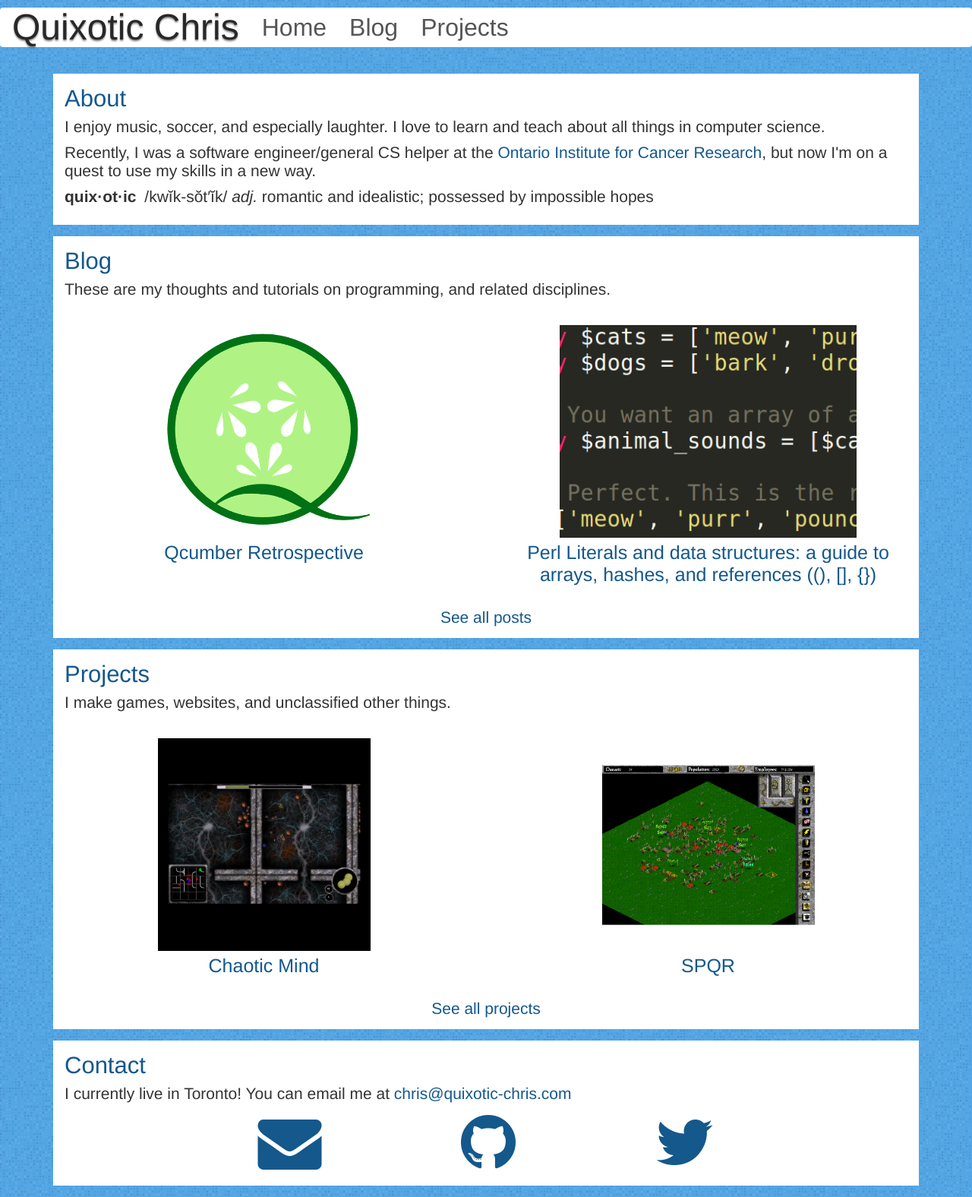
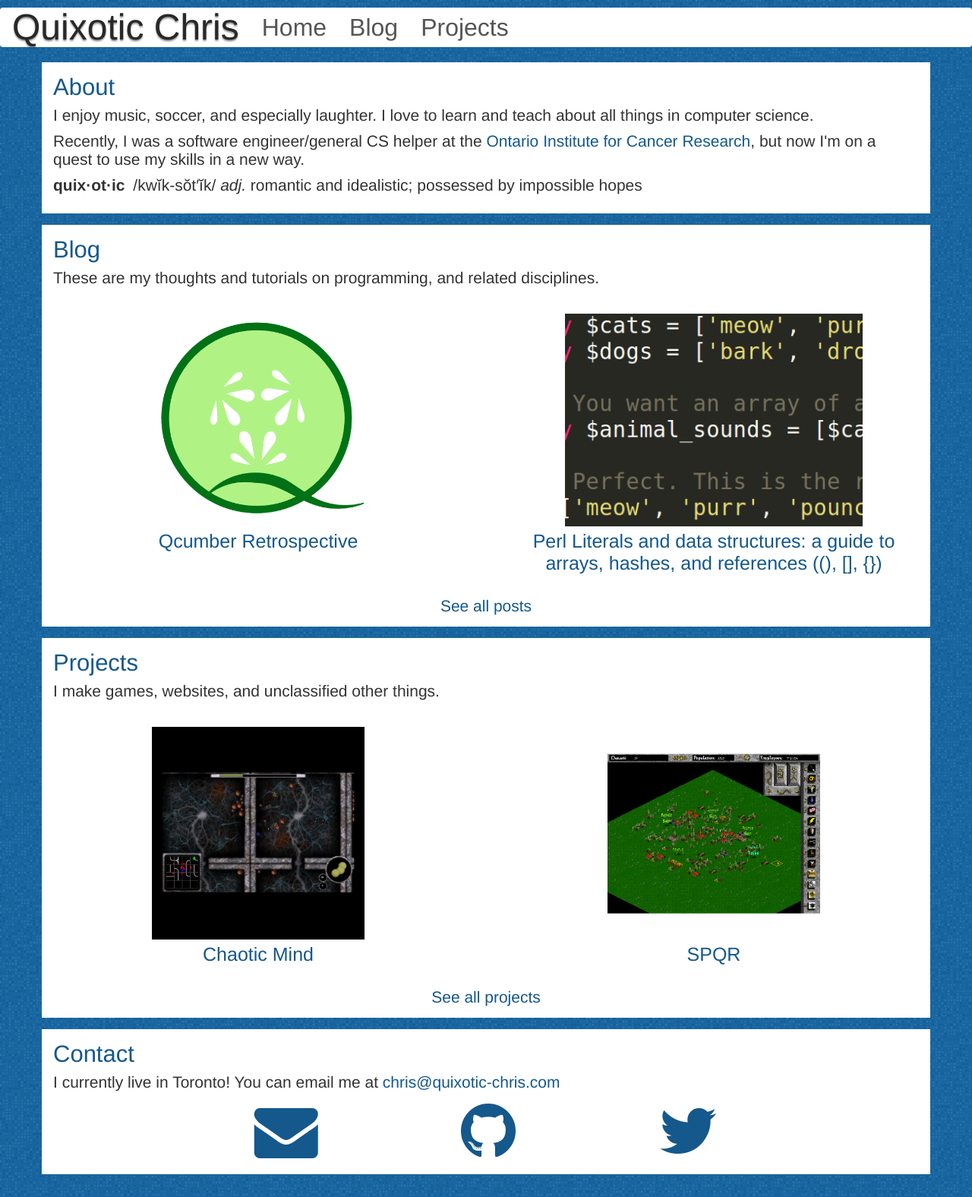
Before and after one commit to ChrisCooper/coopernetics, a Jekyll site: the page built from index.html, in a window 1280 px wide. Shown: the whole page at 76% size. Built offline with Jekyll 4.4.1, drawn with Linux system fonts in a browser that asks for light colours; nearby versions of some CDN libraries.

Commit message:
navebar color

```diff
--- a/static/css/main.scss
+++ b/static/css/main.scss
@@ -29,9 +29,7 @@
 @import "pygments-scheme";
 
 @mixin blue-background() {
-	background: $background-blue url('/static/images/noisy-texture2-400x400.png') repeat scroll left top;
-	//background-color: white;
-	//background-color: #555;
+	background: darken($background-blue, 25%) url('/static/images/noisy-texture2-400x400.png') repeat scroll left top;
 }
 
 /*
@@ -89,20 +87,15 @@
 .navbar-nav {
 	font-size: 32px;
 	font-weight: 500;
-	color: red;
 }
 
 .tile-list {
 
-	margin: 15px;
 	padding: 0px;
 
 	list-style-type: none;
 
-
 	li {
-
-		//background: white url('/static/images/noisy-texture-200x200.png') repeat scroll left top;
 		background-color: white;
 
 		padding: 15px;
@@ -152,7 +145,6 @@
 
 	font-size: 25px;
 	font-weight: 400;
-
 }
 
 .showcase-link {
```
